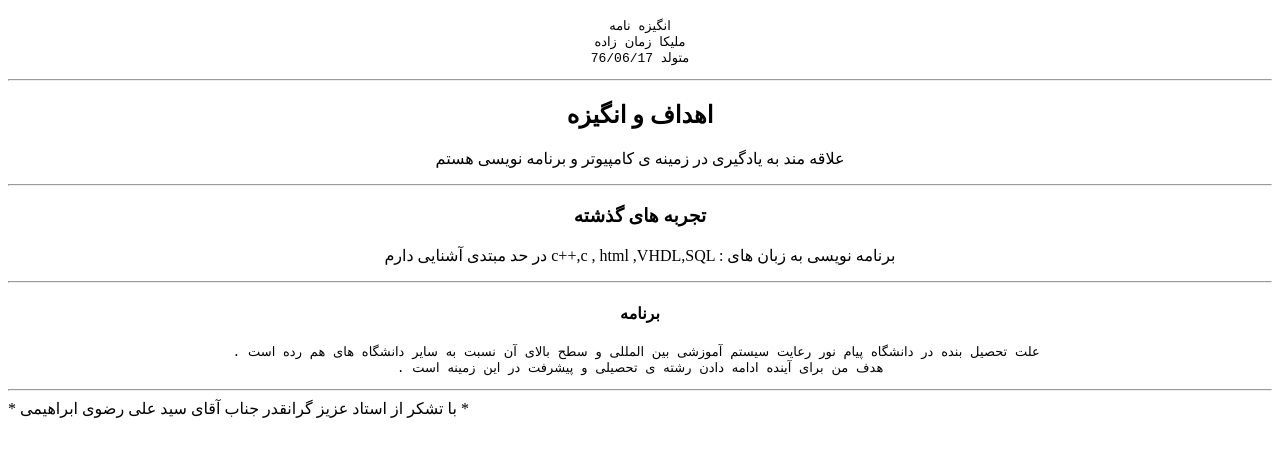
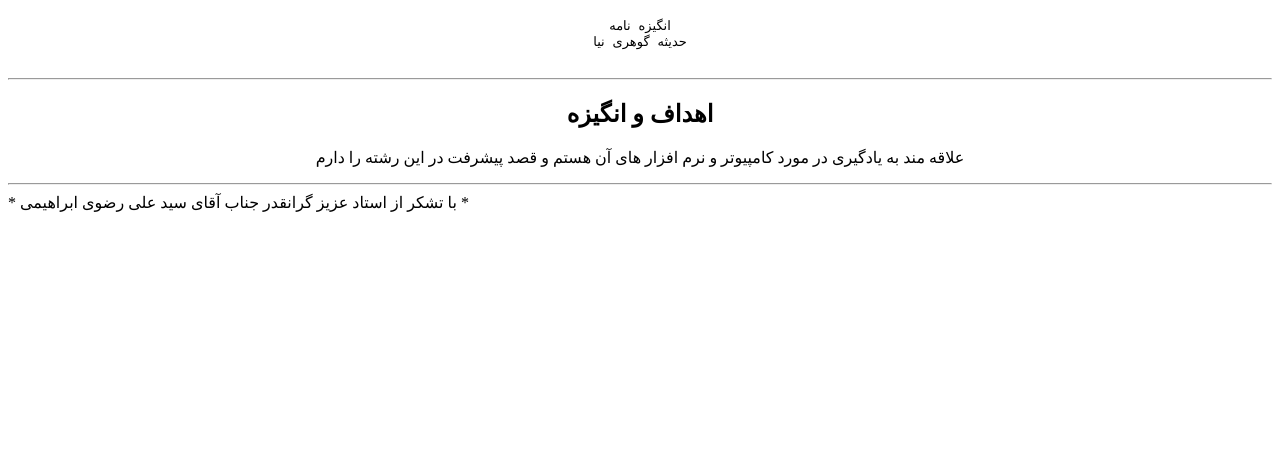
Before and after one commit to hadise-gohari-nia/sop, a plain HTML site: page index.html in a window 1280 px wide. Shown: the part 49-506 px from the top of the page. Drawn offline with Linux system fonts and the light colour scheme.

Commit message:
Update index.html

```diff
--- a/index.html
+++ b/index.html
@@ -11,27 +11,18 @@
 <h1 style="text-align:center;">به نام خدا</h1>
 <pre style="text-align:center;">
 انگیزه نامه
-ملیکا زمان زاده
-متولد 76/06/17
+حدیثه گوهری نیا
+
 </pre>
 
 <hr>
 
 <h2 style="text-align:center;">اهداف و انگیزه</h2>
-<p style="text-align:center;"> علاقه مند به یادگیری در زمینه ی کامپیوتر و برنامه نویسی هستم
+<p style="text-align:center;"> علاقه مند به یادگیری در مورد کامپیوتر و نرم افزار های آن هستم و قصد پیشرفت در این رشته را دارم
 
 <hr>
 
-<h3 style="text-align:center;">تجربه های گذشته</h3>
-<p style="text-align:center;"> در حد مبتدی آشنایی دارم c++,c , html ,VHDL,SQL  : برنامه نویسی به زبان های  <p>
 
-<hr>
-
-<h4 style="text-align:center;">برنامه</h4>
-  <pre style="text-align:center;"> . علت تحصیل بنده در دانشگاه پیام نور رعایت سیستم آموزشی بین المللی و سطح بالای آن نسبت به سایر دانشگاه های هم رده است
-  . هدف من برای آینده ادامه دادن رشته ی تحصیلی و پیشرفت در این زمینه است  </pre>
-
-<hr>
 
 
 * با تشکر از استاد عزیز گرانقدر جناب آقای سید علی رضوی ابراهیمی *
```
